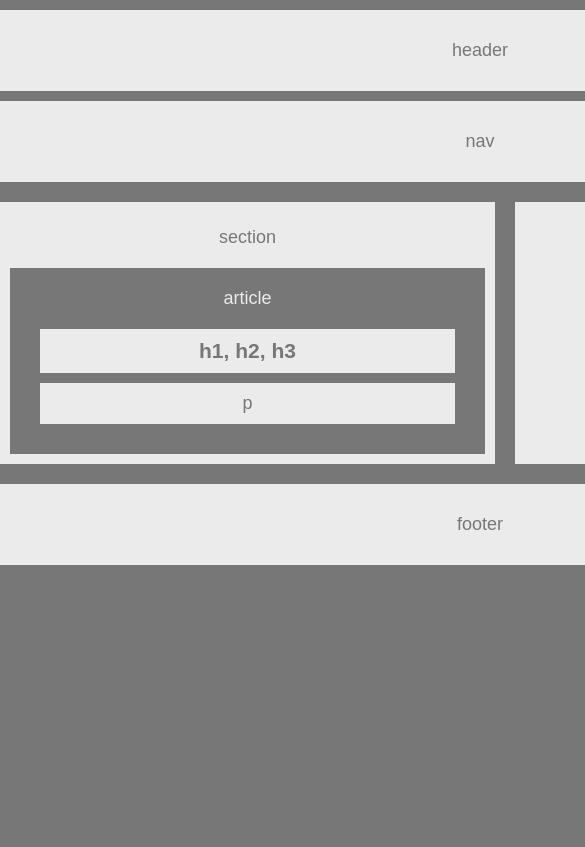
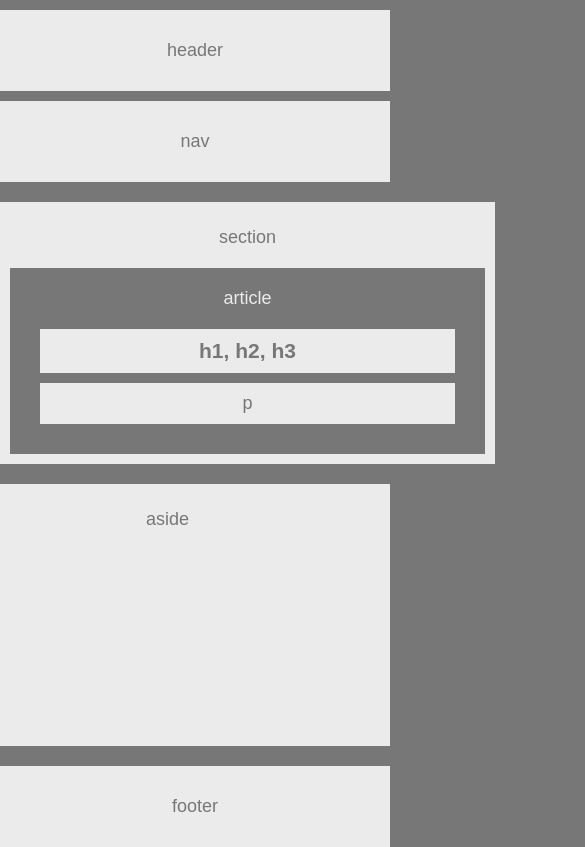
Before and after one commit to SLenKsP/HW-Wireframe, a plain HTML site: page index.html in a window 390 px wide. Shown: the top 847 px of the page, 585 px wide, since content can reach past the window. Drawn offline with Linux system fonts and the light colour scheme.

Commit message:
Added media query to css for better UI.

```diff
--- a/index.html
+++ b/index.html
@@ -2,7 +2,7 @@
 <html lang="en">
   <head>
     <meta charset="UTF-8" />
-    <meta name="viewport" content="width=device-width, initial-scale=1.0" />
+    <meta name="viewport" content="max-width=device-width, initial-scale=1.0" />
     <meta http-equiv="X-UA-Compatible" content="ie=edge" />
     <title>First Wireframe</title>
     <link rel="stylesheet" href="style.css" />
--- a/style.css
+++ b/style.css
@@ -5,6 +5,16 @@ body {
   width: 960px;
   margin: auto;
   font-size: 18px;
+}
+@media only screen and (max-width: 960px) {
+  body {
+    font-family: Arial, Helvetica Neue, Helvetica, sans-serif;
+    color: #777;
+    background: #777;
+    width: 100%;
+    margin: auto;
+    font-size: 18px;
+  }
 }
 header {
   background: #ebebeb;
```
